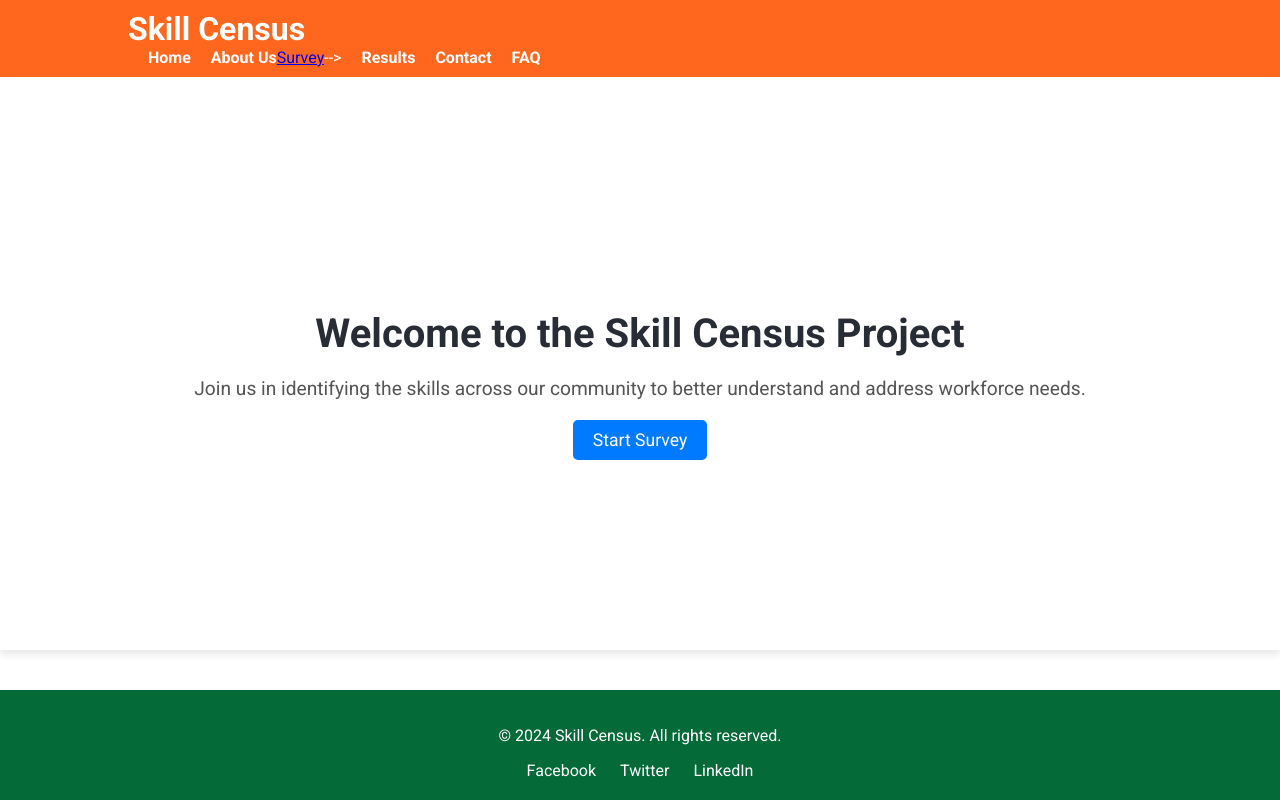
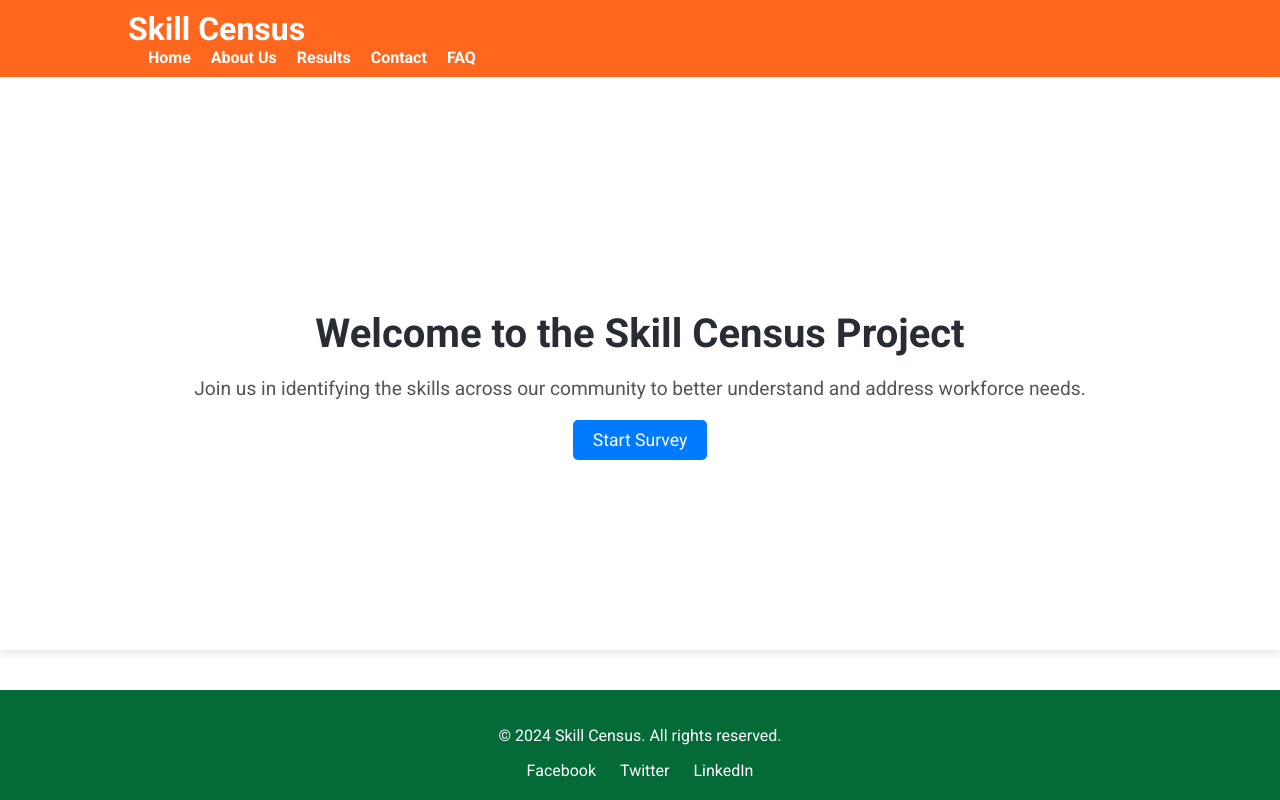
Before and after one commit to gsuryateja2000/SKILL-CENSUS, a plain HTML site: page index.html in a window 1280 px wide. Drawn offline with Linux system fonts and the light colour scheme.

Commit message:
Update index.html

```diff
--- a/index.html
+++ b/index.html
@@ -20,7 +20,7 @@
                 <ul>
                     <li><a href="index.html">Home</a></li>
                     <li><a href="AboutUs.html">About Us</a></li>
-                    <!.... <li><a href="survey.html">Survey</a></li> -->
+                    <!-- <li><a href="survey.html">Survey</a></li> -->
                     <li><a href="results.html">Results</a></li>
                     <li><a href="contact.html">Contact</a></li>
                     <li><a href="faq.html">FAQ</a></li>
```
